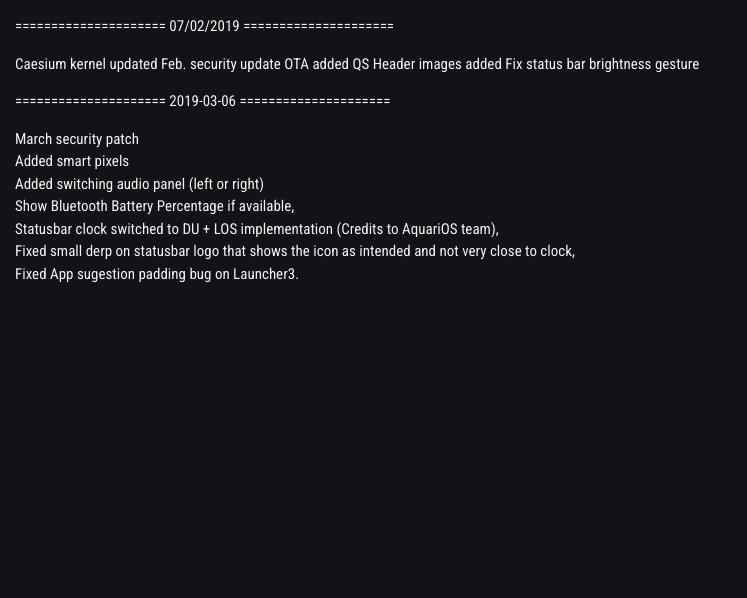
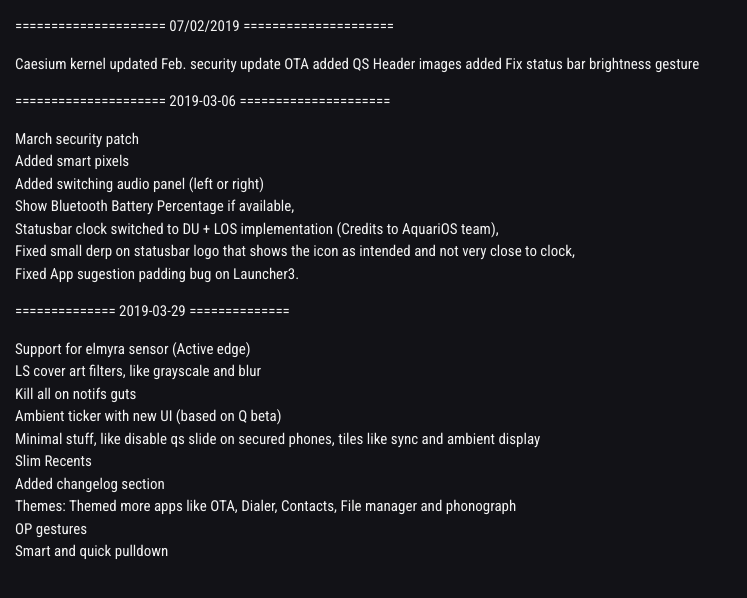
Before and after one commit to tyazx/BootleggersROM-Devices.github.io, a Jekyll site: the page built from _changelog/taimen.md, in a window 1280 px wide. Shown: the top 598 px of the page, without its empty margins (0-747 px from the left). Built offline with Jekyll 4.4.1, drawn with Linux system fonts in a browser that asks for light colours; nearby versions of some CDN libraries.

Commit message:
taimen: update

```diff
--- a/_changelog/taimen.md
+++ b/_changelog/taimen.md
@@ -22,3 +22,20 @@ Fix status bar brightness gesture
  * Statusbar clock switched to DU + LOS implementation (Credits to AquariOS team),
  * Fixed small derp on statusbar logo that shows the icon as intended and not very close to clock,
  * Fixed App sugestion padding bug on Launcher3.
+
+==============
+  2019-03-29
+==============
+
+ * Support for elmyra sensor (Active edge)
+ * LS cover art filters, like grayscale and blur
+ * Kill all on notifs guts
+ * Ambient ticker with new UI (based on Q beta)
+ * Minimal stuff, like disable qs slide on secured phones, tiles like sync
+and ambient display
+ * Slim Recents
+ * Added changelog section
+ * Themes: Themed more apps like OTA, Dialer, Contacts, File manager and
+phonograph
+ * OP gestures
+ * Smart and quick pulldown
```
Also changed, not shown: _devices/taimen.md (+3 -3 lines).
